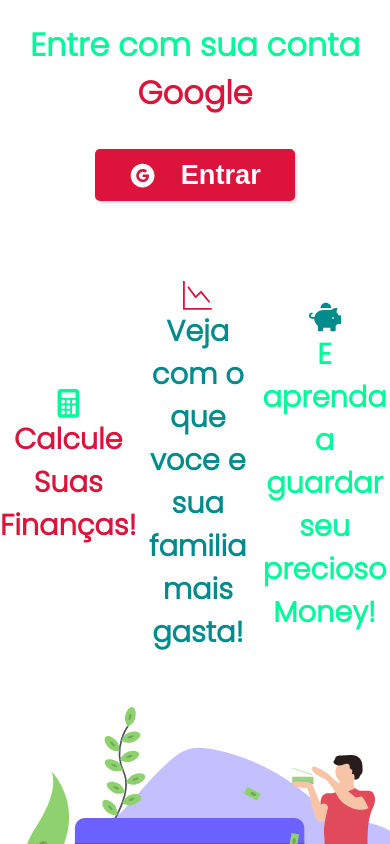
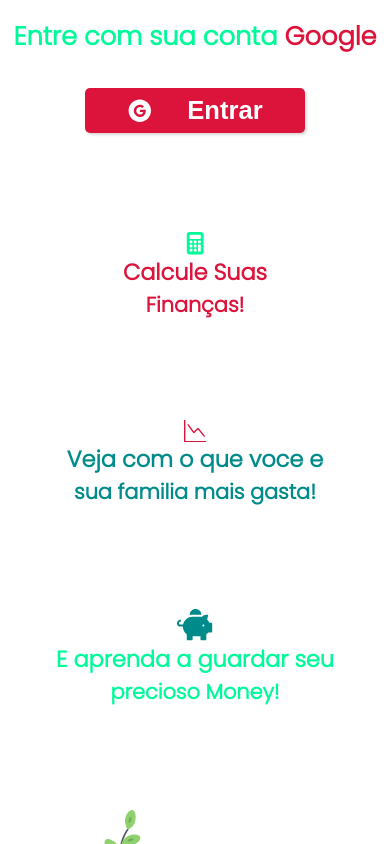
Before and after one commit to santosfk/personal-finances, a React (Vite) app: page / in a window 390 px wide. Shown: the top 844 px of the page. Built offline with nearby package versions, Linux system fonts and the light colour scheme.

Commit message:
feat: adding responsiveness to signup screen

```diff
--- a/src/Pages/Signup/style.ts
+++ b/src/Pages/Signup/style.ts
@@ -12,6 +12,18 @@
   color: var(--white-green);
   span {
     color: var(--red);
+  }
+  @media (max-width: 2560px) {
+    font-size: 2.5rem;
+  }
+  @media (max-width: 1440px) {
+    font-size: 2rem;
+  }
+  @media (max-width: 1024px) {
+    font-size: 1.6rem;
+  }
+  @media (max-width: 375px) {
+    font-size: 1.2rem;
   }
 `;
 export const LoginButton = styled.div`
@@ -43,13 +55,42 @@
   .icon {
     color: white;
   }
+  @media (max-width: 2560px) {
+    width: 270px;
+    padding: 15px;
+    font-size: 2rem;
+  }
+  @media (max-width: 1440px) {
+    width: 250px;
+    padding: 10px;
+    font-size: 1.8rem;
+  }
+  @media (max-width: 1024px) {
+    width: 220px;
+    padding: 8px;
+    font-size: 1.6rem;
+  }
+  @media (max-width: 375px) {
+    width: 200px;
+    padding: 5px;
+    font-size: 1.3rem;
+  }
 `;
-export const Content = styled.div``;
+export const Content = styled.div`
+  display: flex;
+  flex-direction: column;
+  justify-content: center;
+`;
 export const Row = styled.div`
   display: flex;
   justify-content: space-around;
   align-items: center;
   margin-top: 5rem;
+  @media (max-width: 768px) {
+    flex-direction: column;
+    justify-content: space-evenly;
+    margin-top: 2rem;
+  }
 `;
 export const Collum = styled.div<{ color?: String }>`
   display: flex;
@@ -61,7 +102,7 @@
   font-weight: bold;
   color: ${(props) => props.color};
   span {
-    font-size: 1.8;
+    font-size: 1.5rem;
   }
   .icon {
     color: var(--white-green);
@@ -73,9 +114,72 @@
     color: var(--white-blue);
     font-size: 2rem;
   }
+  @media (max-width: 2560px) {
+    font-size: 2.8rem;
+    span {
+      font-size: 2.5rem;
+    }
+  }
+  .ThirdIcon {
+    font-size: 3rem;
+  }
+  @media (max-width: 1440px) {
+    font-size: 2.4rem;
+    span {
+      font-size: 2rem;
+    }
+    .ThirdIcon {
+      font-size: 2.5rem;
+    }
+  }
+  @media (max-width: 1237px) {
+    font-size: 2.1rem;
+    span {
+      font-size: 1.8rem;
+    }
+  }
+  @media (max-width: 1177px) {
+    font-size: 2rem;
+    span {
+      font-size: 1.7rem;
+    }
+  }
+  @media (max-width: 1024px) {
+    font-size: 1.8rem;
+    span {
+      font-size: 1.5rem;
+    }
+    .ThirdIcon {
+      font-size: 2.2rem;
+    }
+  }
+  @media (max-width: 887px) {
+    font-size: 1.6rem;
+    span {
+      font-size: 1.3rem;
+    }
+  }
+  @media (max-width: 783px) {
+    font-size: 1.4rem;
+  }
+  @media (max-width: 768px) {
+    margin: 50px 0;
+  }
+  @media (max-width: 375px) {
+    font-size: 1.5rem;
+    span {
+      font-size: 1.2rem;
+    }
+    .ThirdIcon {
+      font-size: 1.8rem;
+    }
+  }
 `;
 export const AnimationContent = styled.div`
   margin: auto;
   width: 400px;
   height: 400px;
+  @media (max-width: 375px) {
+    display: none;
+  }
 `;
```
